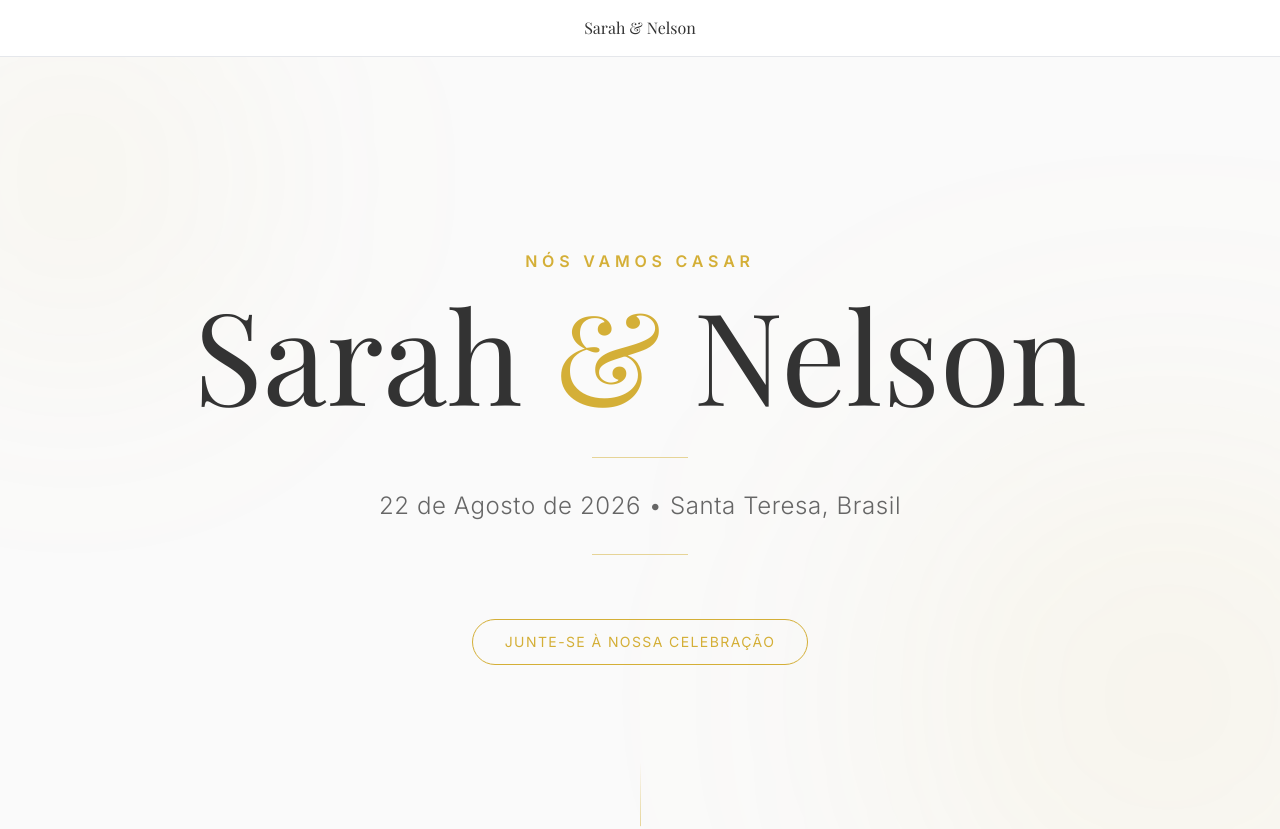
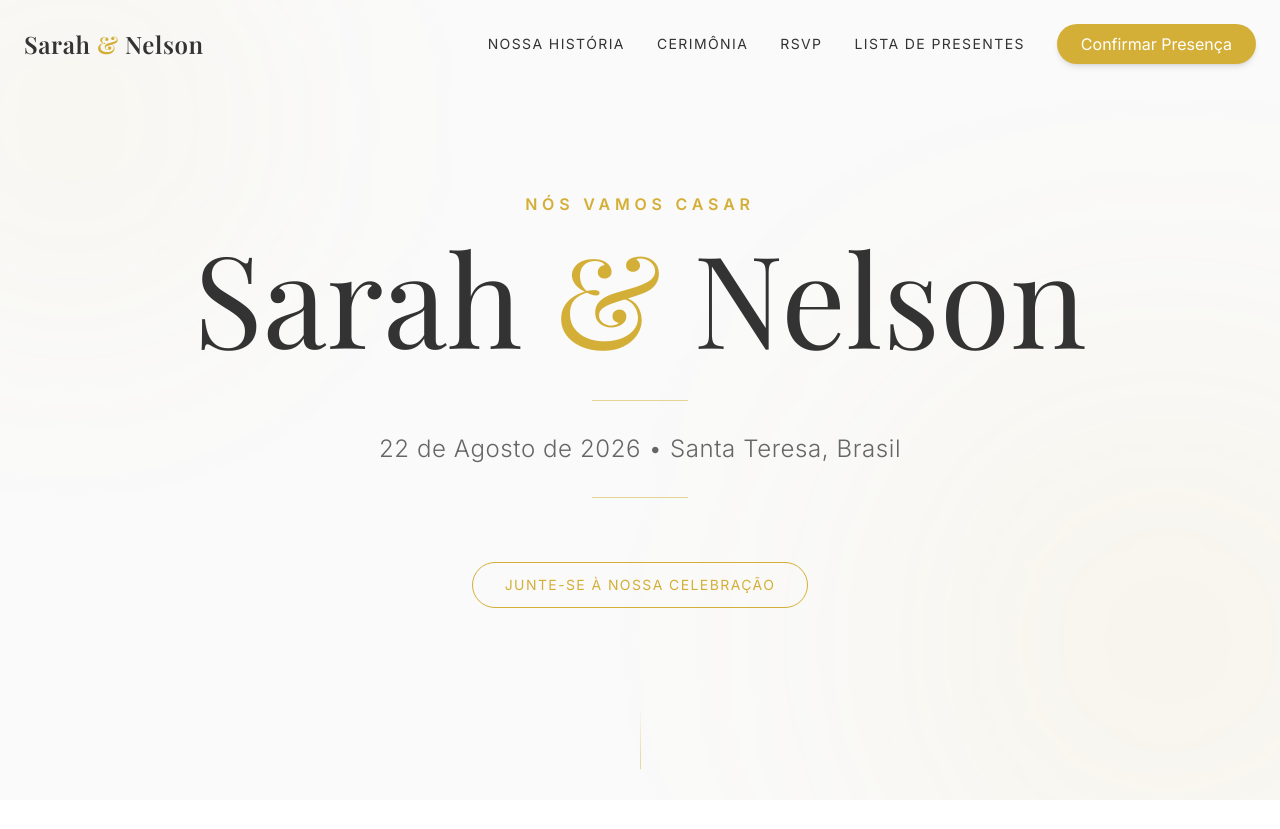
Before and after one commit to NelsonBenedito/wedding-landing, a React (Vite) app: page / in a window 1280 px wide. Shown: the top 829 px of the page. Built offline with nearby package versions, Linux system fonts and the light colour scheme; a web font is replaced by a local one.

Commit message:
mobile nav removed

```diff
--- a/src/components/Header.jsx
+++ b/src/components/Header.jsx
@@ -1,10 +1,81 @@
-import React from 'react';
+import React, { useState, useEffect } from 'react';
+import { Menu, X } from 'lucide-react';
+import { cn } from '../lib/utils';
 
 const Header = () => {
+    const [isScrolled, setIsScrolled] = useState(false);
+    const [isMobileMenuOpen, setIsMobileMenuOpen] = useState(false);
+
+    useEffect(() => {
+        const handleScroll = () => {
+            setIsScrolled(window.scrollY > 20);
+        };
+        window.addEventListener('scroll', handleScroll);
+        return () => window.removeEventListener('scroll', handleScroll);
+    }, []);
+
+    const navLinks = [
+        { label: 'Nossa História', href: '#story' },
+        { label: 'Cerimônia', href: '#ceremony' },
+        { label: 'RSVP', href: '#rsvp' },
+        { label: 'Lista de Presentes', href: '#registry' },
+    ];
+
     return (
-        <div className="bg-white p-4 text-center border-b font-serif">
-            Sarah & Nelson
-        </div>
+        <header
+            className={cn(
+                "fixed top-0 left-0 right-0 z-50 transition-all duration-300",
+                isScrolled ? "bg-white shadow-md py-4" : "bg-transparent py-6"
+            )}
+        >
+            <div className="container mx-auto px-4 md:px-6 flex items-center justify-between">
+                <a href="#" className="font-serif text-2xl font-semibold text-text-dark tracking-wide">
+                    Sarah <span className="text-champagne-gold">&</span> Nelson
+                </a>
+
+                {/* Desktop Nav */}
+                <nav className="hidden md:flex items-center space-x-8">
+                    {navLinks.map((link) => (
+                        <a
+                            key={link.label}
+                            href={link.href}
+                            className="text-sm uppercase tracking-widest hover:text-champagne-gold transition-colors duration-200"
+                        >
+                            {link.label}
+                        </a>
+                    ))}
+                    <a href="#rsvp" className="bg-champagne-gold text-white px-6 py-2 rounded-full hover:bg-[#B8860B] transition-colors duration-300 shadow-md">
+                        Confirmar Presença
+                    </a>
+                </nav>
+
+                {/* Mobile Menu Button */}
+                <button
+                    className="md:hidden text-text-dark"
+                    onClick={() => setIsMobileMenuOpen(!isMobileMenuOpen)}
+                >
+                    {isMobileMenuOpen ? <X size={24} /> : <Menu size={24} />}
+                </button>
+            </div>
+
+            {/* Mobile Nav */}
+            {/* {isMobileMenuOpen && (
+                <div className="md:hidden bg-white border-t border-gray-100 overflow-hidden">
+                    <nav className="flex flex-col p-4 space-y-4 items-center mb-4">
+                        {navLinks.map((link) => (
+                            <a
+                                key={link.label}
+                                href={link.href}
+                                className="text-text-dark font-medium hover:text-champagne-gold"
+                                onClick={() => setIsMobileMenuOpen(false)}
+                            >
+                                {link.label}
+                            </a>
+                        ))}
+                    </nav>
+                </div>
+            )} */}
+        </header>
     );
 };
 
```
